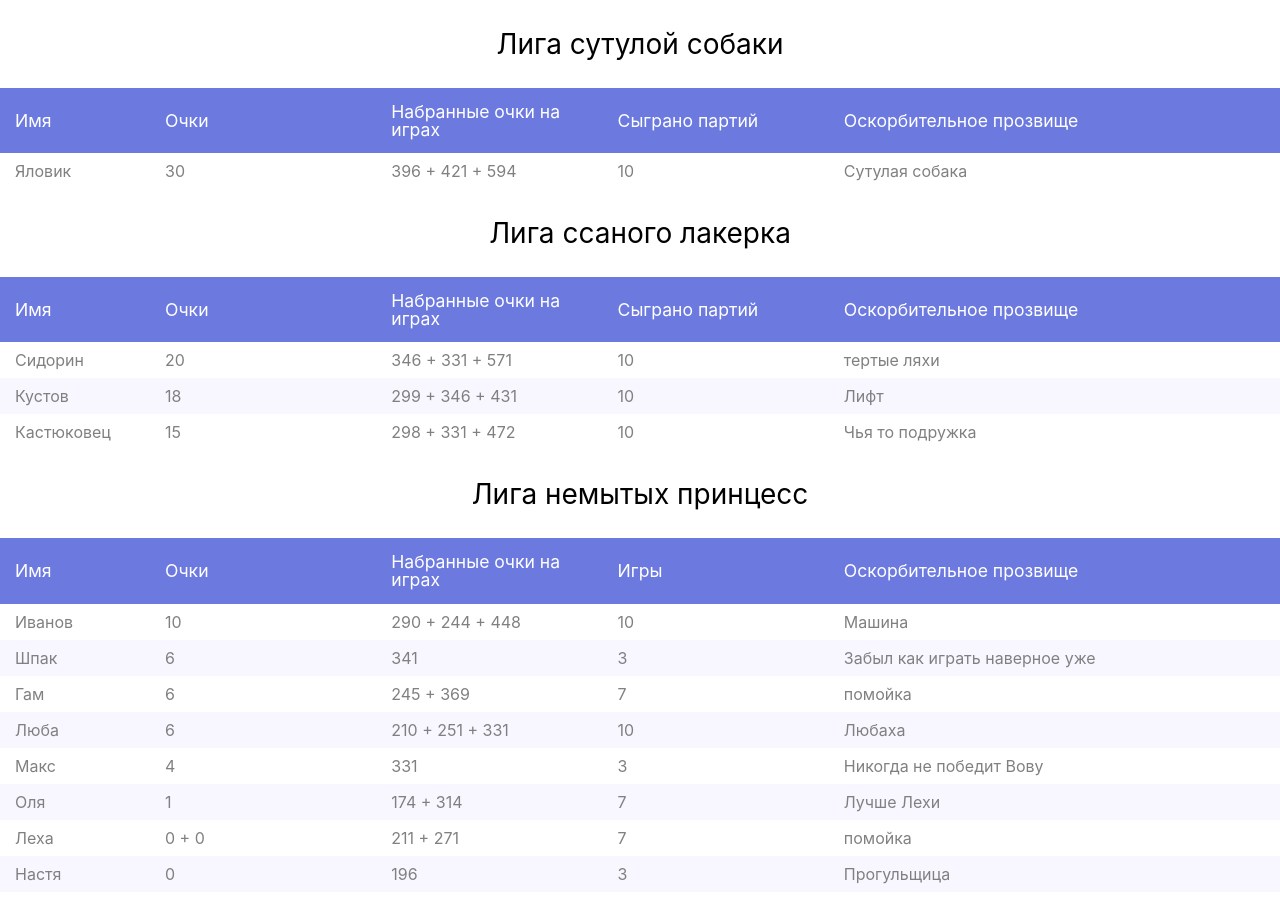
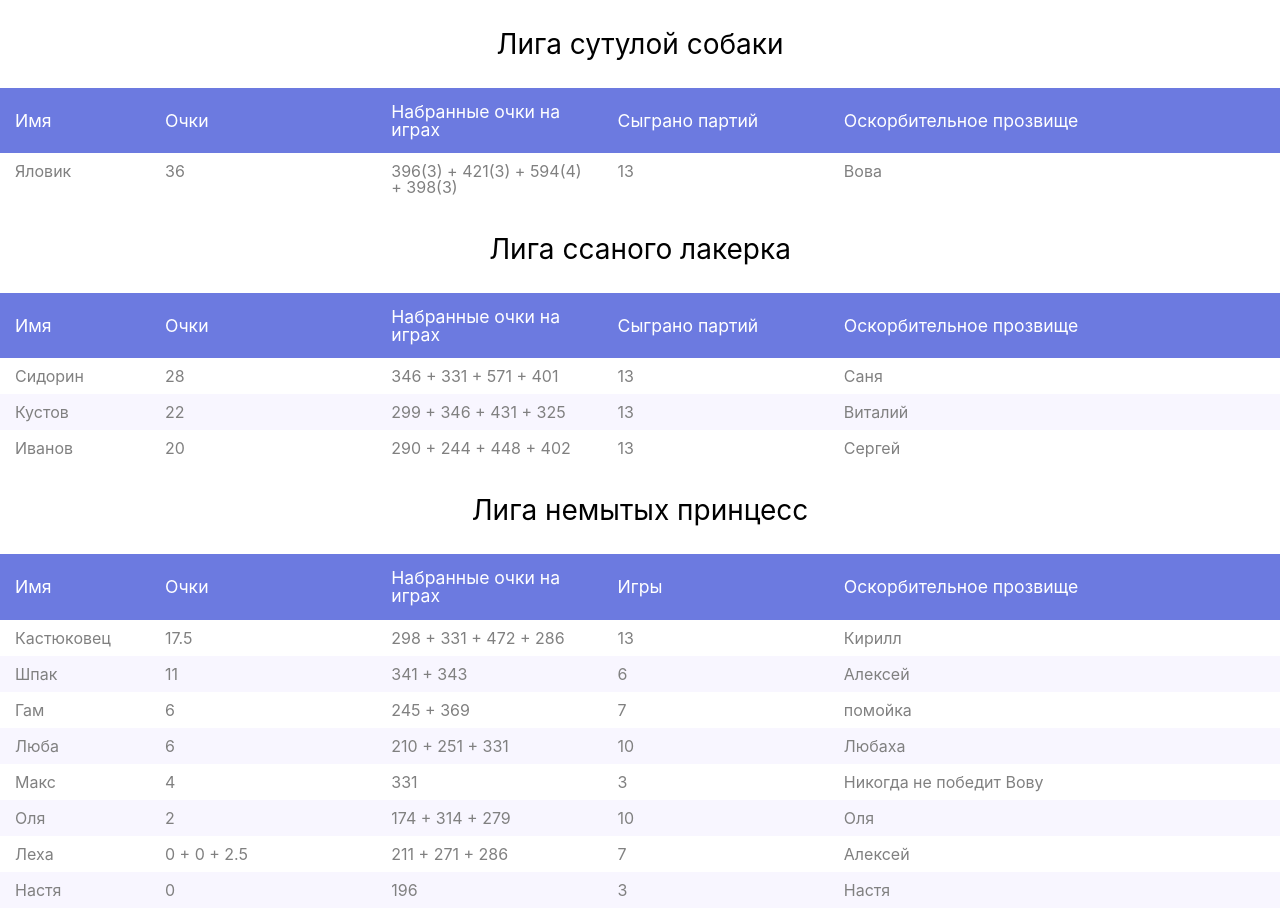
Before and after one commit to IvanofSA/fun-table, a website built with webpack: page src/index.pug in a window 1280 px wide. Built offline with nearby package versions, Linux system fonts and the light colour scheme.

Commit message:
fix template

```diff
--- a/src/index.pug
+++ b/src/index.pug
@@ -28,10 +28,10 @@ block content
 		tbody
 			tr
 				td Яловик
-				td 30
-				td 396 + 421 + 594
-				td 10
-				td Сутулая собака
+				td 36
+				td 396(3) + 421(3) + 594(4) + 398(3)
+				td 13
+				td Вова
 
 	.title Лига ссаного лакерка
 	table
@@ -55,22 +55,23 @@ block content
 		tbody
 			tr
 				td Сидорин
-				td 20
-				td 346 + 331 + 571
-				td 10
-				td тертые ляхи
+				td 28
+				td 346 + 331 + 571 + 401
+				td 13
+				td Саня
 			tr
 				td Кустов
-				td 18
-				td 299 + 346 + 431
-				td 10
-				td Лифт
+				td 22
+				td 299 + 346 + 431 + 325
+				td 13
+				td Виталий
 			tr
-				td Кастюковец
-				td 15
-				td 298 + 331 + 472
-				td 10
-				td Чья то подружка
+				td Иванов
+				td 20
+				td 290 + 244 + 448 + 402
+				td 13
+				td Сергей
+
 
 	.title Лига немытых принцесс
 	table
@@ -93,17 +94,17 @@ block content
 					span.resize-handle
 		tbody
 			tr
-				td Иванов
-				td 10
-				td 290 + 244 + 448
-				td 10
-				td Машина
+				td Кастюковец
+				td 17.5
+				td 298 + 331 + 472 + 286
+				td 13
+				td Кирилл
 			tr
 				td Шпак
+				td 11
+				td 341 + 343
 				td 6
-				td 341
-				td 3
-				td Забыл как играть наверное уже
+				td Алексей
 			tr
 				td Гам
 				td 6
@@ -124,22 +125,22 @@ block content
 				td Никогда не победит Вову
 			tr
 				td Оля
-				td 1
-				td 174 + 314
-				td 7
-				td Лучше Лехи
+				td 2
+				td 174 + 314 + 279
+				td 10
+				td Оля
 			tr
 				td Леха
-				td 0 + 0
-				td 211 + 271
+				td 0 + 0 + 2.5
+				td 211 + 271 + 286
 				td 7
-				td помойка
+				td Алексей
 			tr
 				td Настя
 				td 0
 				td 196
 				td 3
-				td Прогульщица
+				td Настя
 
 
 
```
Also changed, not shown: docs/index.html.
